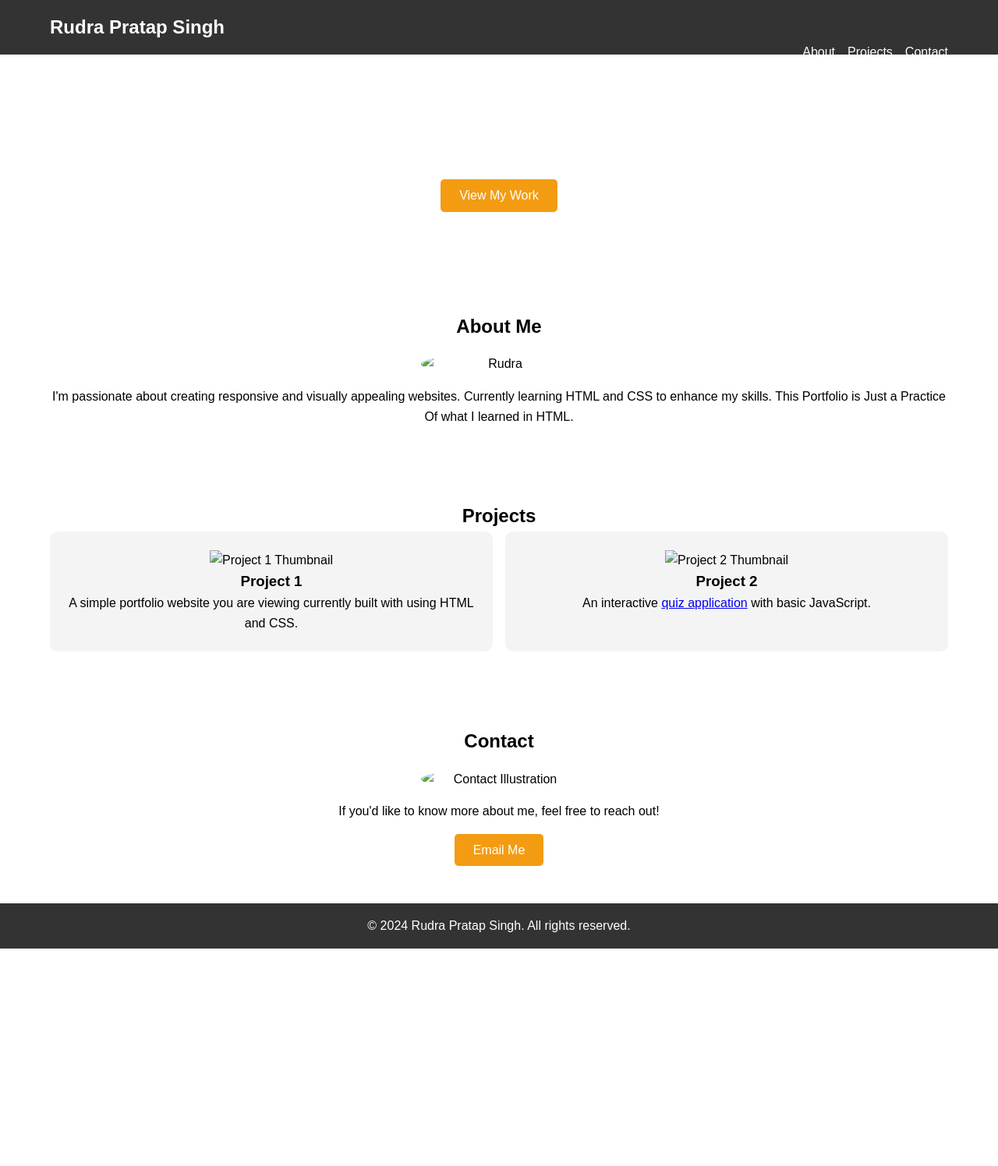
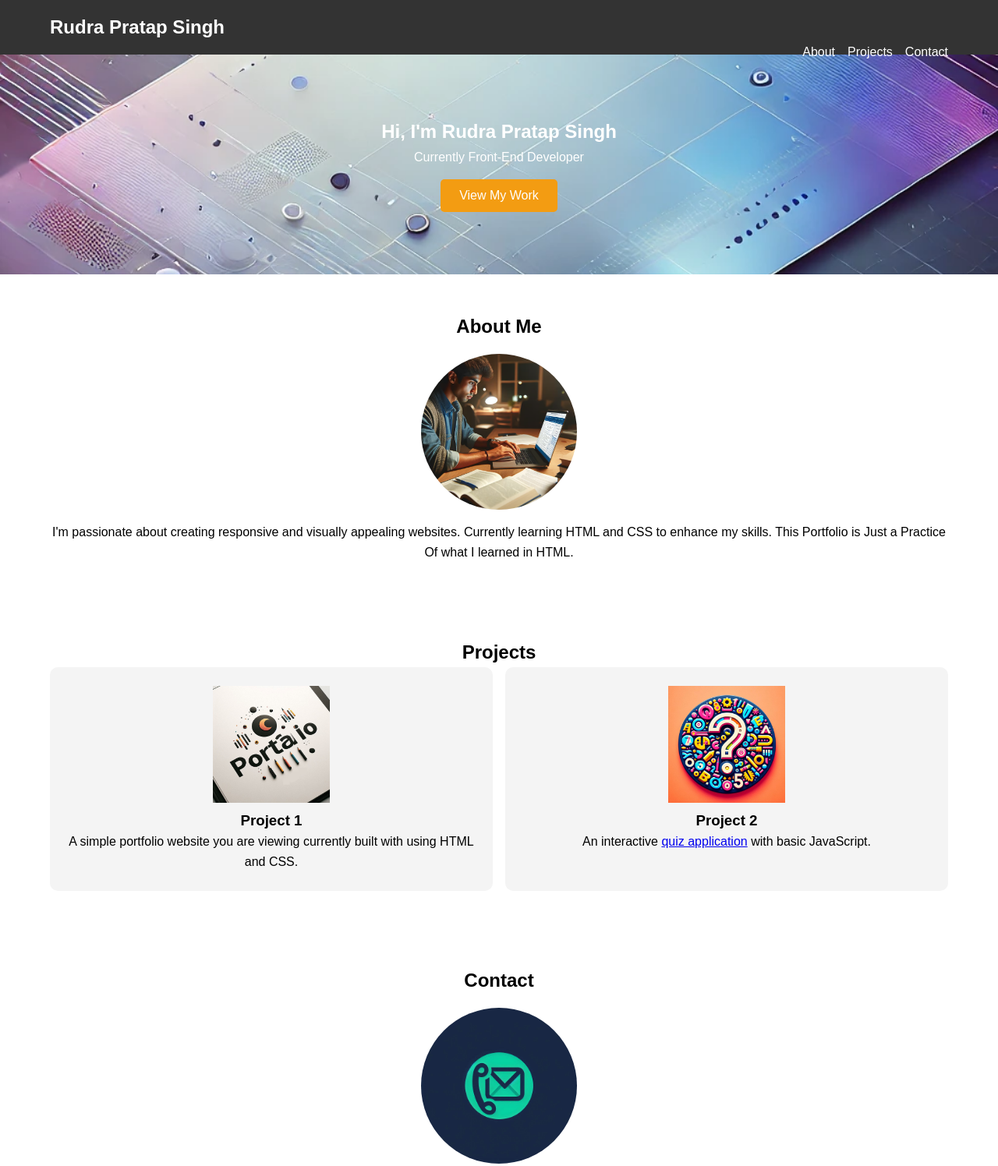
Before and after one commit to rudrapratap-dev/Portfolio, a plain HTML site: page index.html in a window 1280 px wide. Shown: the top 1496 px of the page at 78% size. Before the commit the page ends 1217 px from the top, so only its background shows below. Drawn offline with Linux system fonts and the light colour scheme.

Commit message:
initial commit

```diff
--- a/index.html
+++ b/index.html
@@ -33,7 +33,7 @@
   <section id="about">
     <div class="container">
       <h2>About Me</h2>
-      <img src="/first.avif" alt=" Rudra" class="my-image">
+      <img src="img/first.avif" alt=" Rudra" class="my-image">
       <p>
         I'm passionate about creating responsive and visually appealing websites. Currently learning HTML and CSS to enhance my skills. This Portfolio is Just a Practice Of what I learned in HTML.
       </p>
@@ -46,13 +46,13 @@
       <h2>Projects</h2>
       <div class="projects-grid">
         <div class="project-card">
-          <img src="/Photos/logo for a portfolio.png" alt="Project 1 Thumbnail" class="Portfolio-image">
+          <img src="img\logo for a portfolio.png" alt="Project 1 Thumbnail" class="Portfolio-image">
                     <h3>Project 1</h3>
           <p>A simple portfolio website you are viewing currently built with using HTML and CSS.</p>
         </div>
 
         <div class="project-card">
-          <img src="/Photos/Quiz logo.png" alt="Project 2 Thumbnail" class="quiz-image">
+          <img src="img\Quiz logo.png" alt="Project 2 Thumbnail" class="quiz-image">
           <h3>Project 2</h3>
           <p>An interactive <a href="/quiz.html" target="_main">quiz application</a> with basic JavaScript.</p>
         </div>
@@ -64,7 +64,7 @@
   <section id="contact">
     <div class="container">
       <h2>Contact</h2>
-      <img src="/Photos/logo for contact.png" alt="Contact Illustration" class="contact-image">
+      <img src="img\logo for contact.png" alt="Contact Illustration" class="contact-image">
       <p>If you'd like to know more about me, feel free to reach out!</p>
       <a href="mailto:rudrapratapsingh512005@gmail.com" class="btn">Email Me</a>
     </div>
--- a/styles.css
+++ b/styles.css
@@ -51,7 +51,7 @@
   /* Hero Section */
   #hero {
 
-    background-image: url("/Photos/Background.webp");
+    background-image: url("img/Background.webp");
     background-size: cover;
     background-position: center;
     color: #fff;
```
Also changed, not shown: img/Background.webp (added), img/Quiz logo.png (added), img/first.avif (added), img/logo for a portfolio.png (added), img/logo for contact.png (added), 1 other file.
